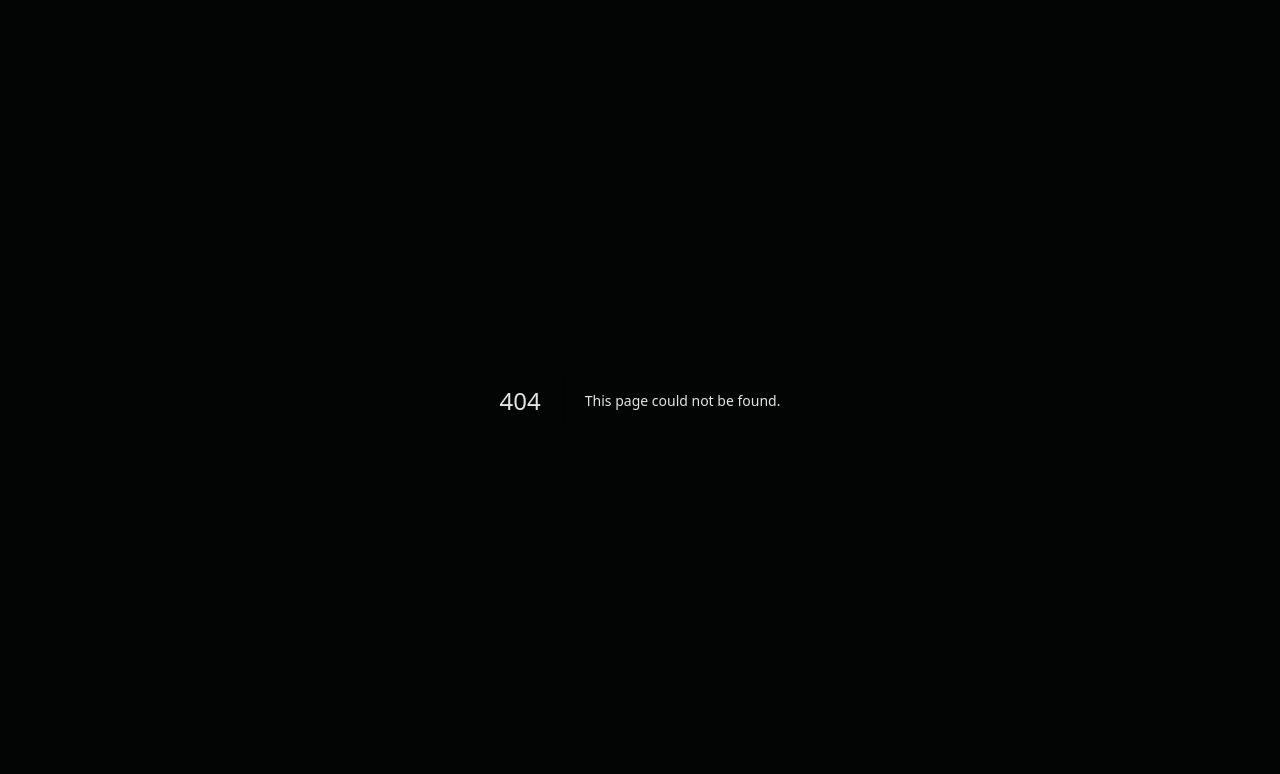
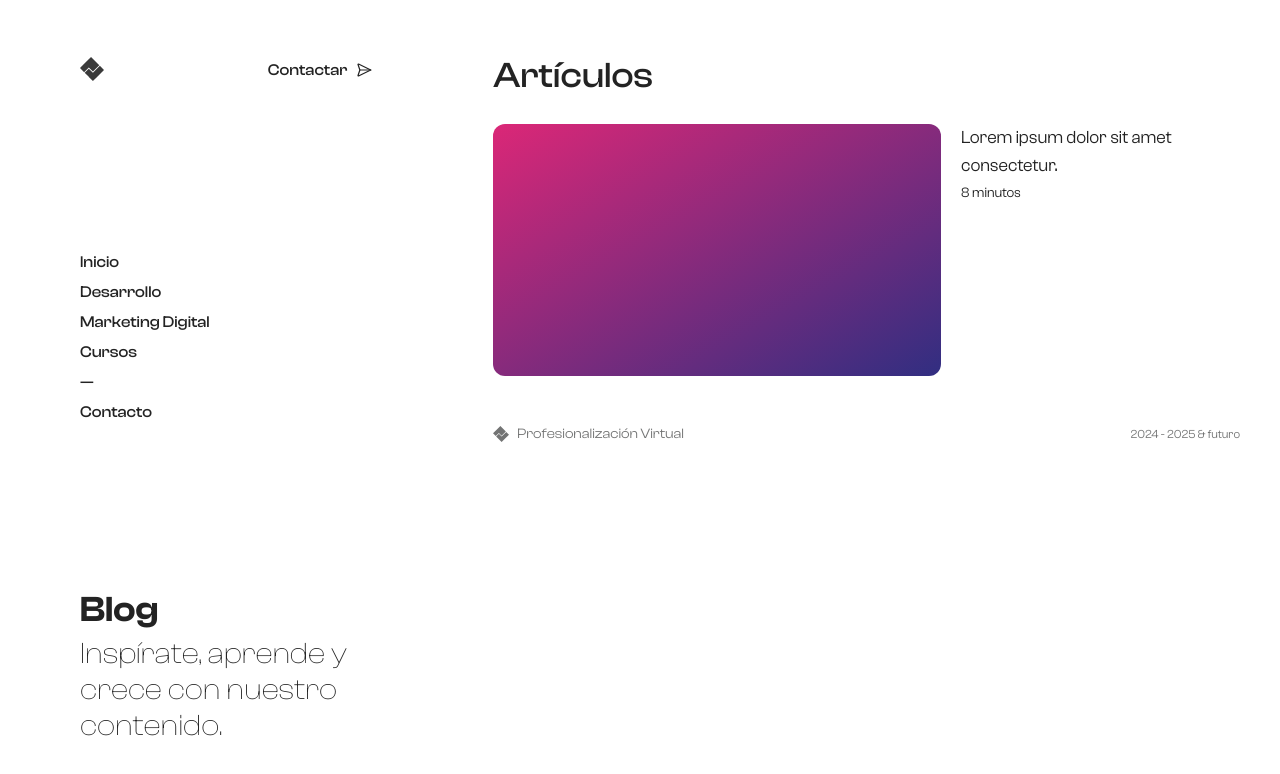
Before and after one commit to esflowers/the-company, a Next.js app: page /blog in a window 1280 px wide. Before the commit this address had no page. Shown: the top 774 px of the page. Built offline with nearby package versions, Linux system fonts and the light colour scheme; a web font is replaced by a local one.

Commit message:
create basic initial blog page

```diff
--- /dev/null
+++ b/src/app/blog/page.tsx
@@ -0,0 +1,18 @@
+import Department from "../components/layouts/Department"
+
+export default function Blog() {
+  return (
+    <Department mode="blog" title="Blog" description="Inspírate, aprende y crece con nuestro contenido.">
+      <main className="flex flex-col gap-5">
+        <h2 className="font-brand text-2xl md:text-4xl font-medium mb-2">Artículos</h2>
+        <div className="flex flex-col md:flex-row gap-3 md:gap-5">
+            <div className="md:col-span-2 rounded-xl aspect-video w-2/3 bg-gradient-to-br from-pink-600 to-indigo-900"></div>
+            <div>
+                <h4 className="text-lg">Lorem ipsum dolor sit amet consectetur.</h4>
+                <small className="text-sm">8 minutos</small>
+            </div>
+        </div>
+      </main>
+    </Department>
+  )
+}
```
